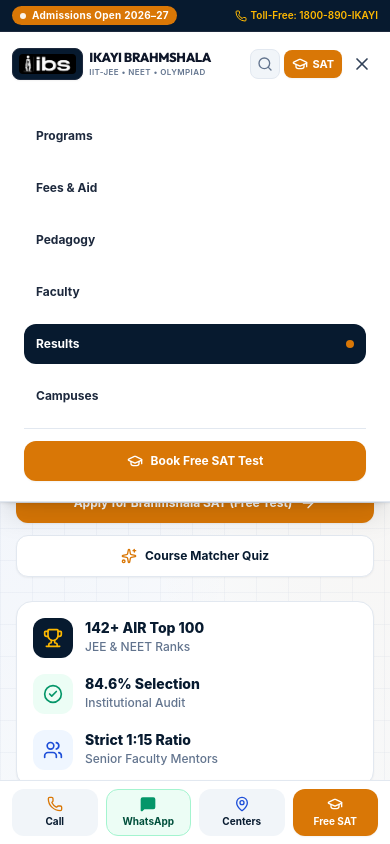
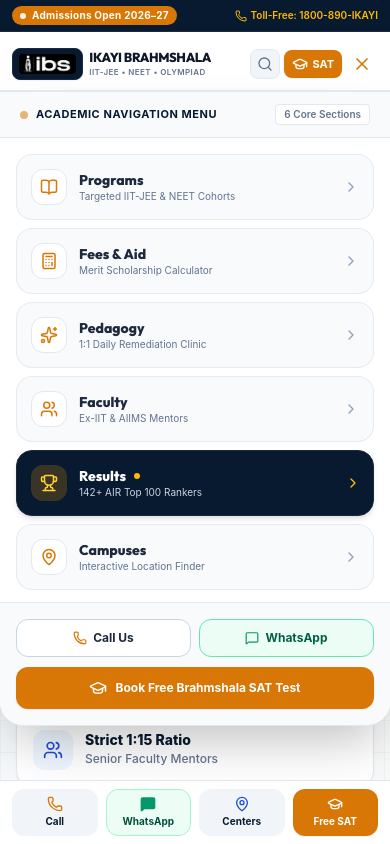
Before and after one commit to Abhimishra68/ikayi-brahmshala, a React (Vite) app: page / in a window 390 px wide. Both pictures are taken after a click on the button 362 px from the left and 64 px from the top of the page. Shown: the top 844 px of the page. Built offline with nearby package versions, Linux system fonts and the light colour scheme.

Commit message:
Redesign mobile navigation drawer with backdrop dimming and rich icons

```diff
--- a/src/components/Header.tsx
+++ b/src/components/Header.tsx
@@ -1,5 +1,5 @@
 import React, { useState, useEffect } from 'react';
-import { Phone, CheckCircle2, GraduationCap, Menu, X, Search } from 'lucide-react';
+import { Phone, CheckCircle2, GraduationCap, Menu, X, Search, BookOpen, Calculator, Sparkles, Users, Trophy, MapPin, ChevronRight, MessageSquare } from 'lucide-react';
 import { BRANCH_INFO } from '../data/coachingData';
 import ibsLogo from '../assets/ibs-logo.jpg';
 
@@ -9,12 +9,12 @@
 }
 
 const NAV_ITEMS = [
-  { id: 'programs', label: 'Programs', href: '#programs' },
-  { id: 'fee-estimator', label: 'Fees & Aid', href: '#fee-estimator' },
-  { id: 'pedagogy-matrix', label: 'Pedagogy', href: '#pedagogy-matrix' },
-  { id: 'faculty-benchmarks', label: 'Faculty', href: '#faculty-benchmarks' },
-  { id: 'toppers', label: 'Results', href: '#toppers' },
-  { id: 'campuses', label: 'Campuses', href: '#campuses' }
+  { id: 'programs', label: 'Programs', href: '#programs', icon: BookOpen, desc: 'Targeted IIT-JEE & NEET Cohorts' },
+  { id: 'fee-estimator', label: 'Fees & Aid', href: '#fee-estimator', icon: Calculator, desc: 'Merit Scholarship Calculator' },
+  { id: 'pedagogy-matrix', label: 'Pedagogy', href: '#pedagogy-matrix', icon: Sparkles, desc: '1:1 Daily Remediation Clinic' },
+  { id: 'faculty-benchmarks', label: 'Faculty', href: '#faculty-benchmarks', icon: Users, desc: 'Ex-IIT & AIIMS Mentors' },
+  { id: 'toppers', label: 'Results', href: '#toppers', icon: Trophy, desc: '142+ AIR Top 100 Rankers' },
+  { id: 'campuses', label: 'Campuses', href: '#campuses', icon: MapPin, desc: 'Interactive Location Finder' }
 ];
 
 export const Header: React.FC<HeaderProps> = ({ onOpenSearch, onOpenDemoModal }) => {
@@ -152,18 +152,44 @@
             className="p-1.5 text-slate-700 hover:bg-slate-100 rounded-lg sm:rounded-xl lg:hidden"
             aria-label="Toggle navigation menu"
           >
-            {mobileMenuOpen ? <X className="w-5 h-5 sm:w-6 sm:h-6" /> : <Menu className="w-5 h-5 sm:w-6 sm:h-6" />}
+            {mobileMenuOpen ? <X className="w-5 h-5 sm:w-6 sm:h-6 text-[#D97706]" /> : <Menu className="w-5 h-5 sm:w-6 sm:h-6" />}
           </button>
 
         </div>
 
       </div>
 
-      {/* Mobile Navigation Dropdown */}
+      {/* Mobile Navigation Drawer with Dimmed Backdrop */}
       {mobileMenuOpen && (
-        <div className="lg:hidden bg-white border-b border-slate-200 px-6 py-5 space-y-3 shadow-xl">
+        <>
+          {/* Dimmed Blur Backdrop Overlay */}
+          <div
+            onClick={() => setMobileMenuOpen(false)}
+            className="fixed inset-0 top-[90px] sm:top-[110px] bg-slate-900/60 backdrop-blur-sm z-40 lg:hidden transition-opacity duration-300"
+          />
+
+          {/* Premium Animated Drawer Panel */}
+          <div className="fixed top-[90px] sm:top-[110px] left-0 right-0 z-50 lg:hidden bg-white border-t-2 border-[#D97706] border-b border-slate-200 rounded-b-3xl shadow-2xl overflow-hidden animate-drawer-slide-down max-h-[calc(100vh-120px)] flex flex-col">
+
+            {/* Drawer Header Badge */}
+            <div className="px-5 py-3 bg-slate-50 border-b border-slate-200 flex items-center justify-between">
+              <div className="flex items-center gap-2">
+                <span className="w-2 h-2 rounded-full bg-[#D97706] animate-pulse" />
+                <span className="text-[11px] font-bold uppercase tracking-wider text-[#071A2F]">
+                  ACADEMIC NAVIGATION MENU
+                </span>
+              </div>
+              <span className="text-[10px] font-semibold text-slate-500 bg-white px-2 py-0.5 rounded border border-slate-200">
+                6 Core Sections
+              </span>
+            </div>
+
+            {/* Menu Links with Icons, Subtitles & Selection State */}
+            <div className="p-4 space-y-2 overflow-y-auto max-h-[55vh]">
               {NAV_ITEMS.map(item => {
                 const isSelected = activeNav === item.id;
+                const Icon = item.icon;
+
                 return (
                   <a
                     key={item.id}
@@ -172,31 +198,72 @@
                       setActiveNav(item.id);
                       setMobileMenuOpen(false);
                     }}
-                className={`flex items-center justify-between p-3 rounded-xl font-bold transition-all text-xs sm:text-sm ${
+                    className={`flex items-center justify-between p-3.5 rounded-2xl font-bold transition-all text-xs sm:text-sm group ${
                       isSelected
-                    ? 'bg-[#071A2F] text-white'
-                    : 'text-slate-800 hover:text-[#D97706] hover:bg-slate-50'
+                        ? 'bg-[#071A2F] text-white shadow-md border border-slate-800'
+                        : 'bg-slate-50 text-slate-800 border border-slate-200/80 hover:bg-amber-50/50 hover:border-amber-300/60'
                     }`}
                   >
-                <span>{item.label}</span>
-                {isSelected && <span className="w-2 h-2 rounded-full bg-[#D97706]" />}
+                    <div className="flex items-center gap-3">
+                      <div className={`w-9 h-9 rounded-xl flex items-center justify-center shrink-0 ${
+                        isSelected
+                          ? 'bg-amber-500/20 text-amber-300'
+                          : 'bg-white text-[#D97706] border border-slate-200 group-hover:border-amber-300'
+                      }`}>
+                        <Icon className="w-4.5 h-4.5" />
+                      </div>
+                      <div>
+                        <div className="flex items-center gap-2">
+                          <span className="font-extrabold font-['Outfit'] text-sm">{item.label}</span>
+                          {isSelected && <span className="w-1.5 h-1.5 rounded-full bg-amber-400" />}
+                        </div>
+                        <span className={`text-[10px] block font-normal ${isSelected ? 'text-slate-300' : 'text-slate-500'}`}>
+                          {item.desc}
+                        </span>
+                      </div>
+                    </div>
+
+                    <ChevronRight className={`w-4 h-4 transition-transform ${isSelected ? 'text-amber-400 translate-x-0.5' : 'text-slate-400 group-hover:translate-x-0.5'}`} />
                   </a>
                 );
               })}
+            </div>
 
-          <div className="pt-3 border-t border-slate-200">
+            {/* Drawer Footer Actions */}
+            <div className="p-4 bg-slate-50 border-t border-slate-200 space-y-2.5">
+              <div className="grid grid-cols-2 gap-2">
+                <a
+                  href={`tel:${BRANCH_INFO.phonePrimary}`}
+                  className="py-2.5 px-3 rounded-xl bg-white border border-slate-300 text-slate-800 text-xs font-bold flex items-center justify-center gap-1.5 hover:bg-slate-100"
+                >
+                  <Phone className="w-3.5 h-3.5 text-[#D97706]" />
+                  <span>Call Us</span>
+                </a>
+                <a
+                  href={`https://wa.me/${BRANCH_INFO.whatsappNumber}`}
+                  target="_blank"
+                  rel="noopener noreferrer"
+                  className="py-2.5 px-3 rounded-xl bg-emerald-50 border border-emerald-300 text-emerald-800 text-xs font-bold flex items-center justify-center gap-1.5 hover:bg-emerald-100"
+                >
+                  <MessageSquare className="w-3.5 h-3.5 text-[#059669]" />
+                  <span>WhatsApp</span>
+                </a>
+              </div>
+
               <button
                 onClick={() => {
                   setMobileMenuOpen(false);
                   onOpenDemoModal();
                 }}
-              className="w-full bg-[#D97706] hover:bg-[#B45309] text-white font-bold py-3 rounded-xl text-center shadow-xs flex items-center justify-center gap-2 text-xs sm:text-sm"
+                className="w-full bg-[#D97706] hover:bg-[#B45309] active:scale-95 text-white font-bold py-3 px-4 rounded-xl text-center shadow-xs flex items-center justify-center gap-2 text-xs sm:text-sm"
               >
-              <GraduationCap className="w-4 h-4" />
-              <span>Book Free SAT Test</span>
+                <GraduationCap className="w-4.5 h-4.5" />
+                <span>Book Free Brahmshala SAT Test</span>
               </button>
             </div>
+
           </div>
+        </>
       )}
 
     </header>
--- a/src/index.css
+++ b/src/index.css
@@ -224,6 +224,22 @@
   overflow: hidden;
 }
 
+/* Mobile Drawer Slide Down Animation */
+@keyframes drawer-slide-down {
+  0% {
+    opacity: 0;
+    transform: translateY(-16px) scale(0.98);
+  }
+  100% {
+    opacity: 1;
+    transform: translateY(0) scale(1);
+  }
+}
+
+.animate-drawer-slide-down {
+  animation: drawer-slide-down 0.25s cubic-bezier(0.16, 1, 0.3, 1) forwards;
+}
+
 /* Button & Card Utilities */
 .btn-primary-navy {
   background-color: var(--primary-navy);
```
Lines whose indentation alone changed are shown as unchanged.
